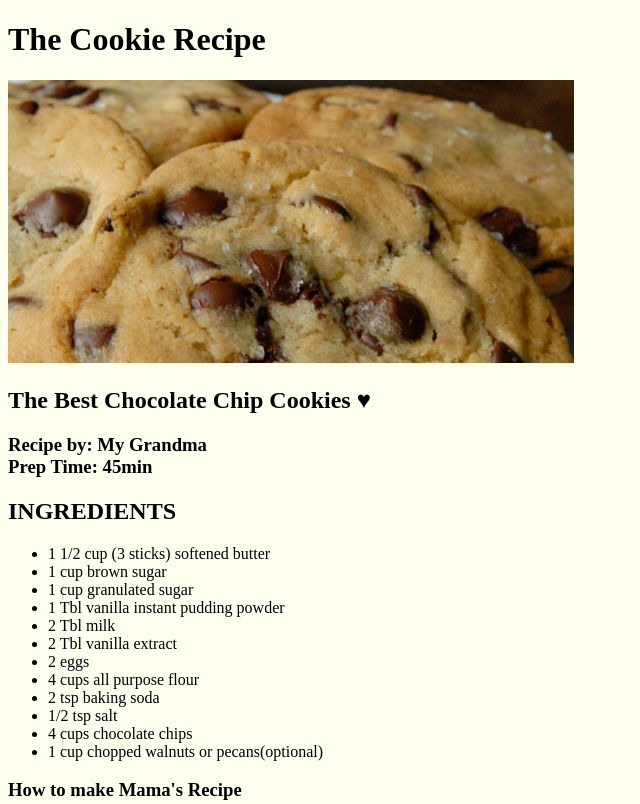
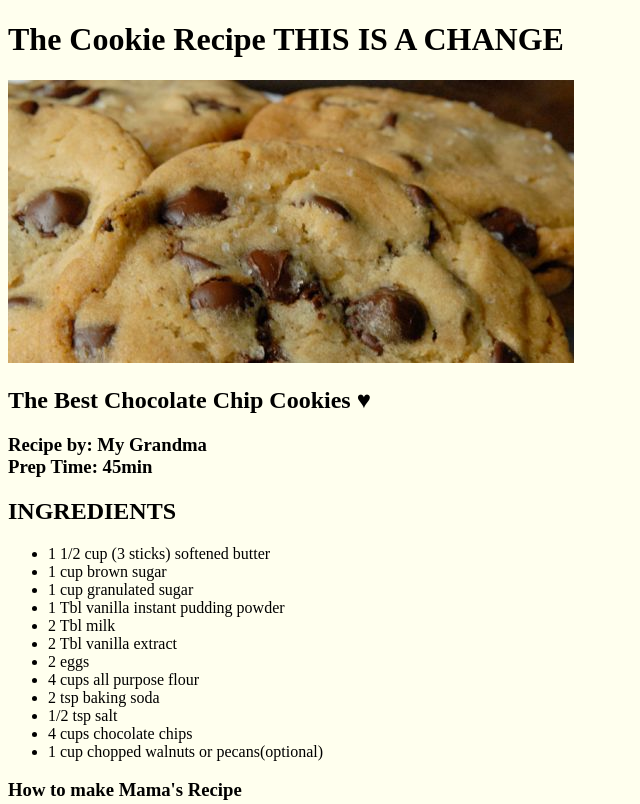
Before and after one commit to deliadeng/ga-fewd-19-cookie-recipe, a plain HTML site: page index.html in a window 1280 px wide. Shown: the top 804 px of the page, without its empty margins (0-640 px from the left). Drawn offline with Linux system fonts and the light colour scheme.

Commit message:
testing sync between brackets and github

```diff
--- a/index.html
+++ b/index.html
@@ -8,7 +8,7 @@
     </head>
 
     <body>
-        <h1>The Cookie Recipe</h1>
+        <h1>The Cookie Recipe THIS IS A CHANGE</h1>
 
         <img alt="A picture of some cookies" src="img/cookies.jpg">
 
```
